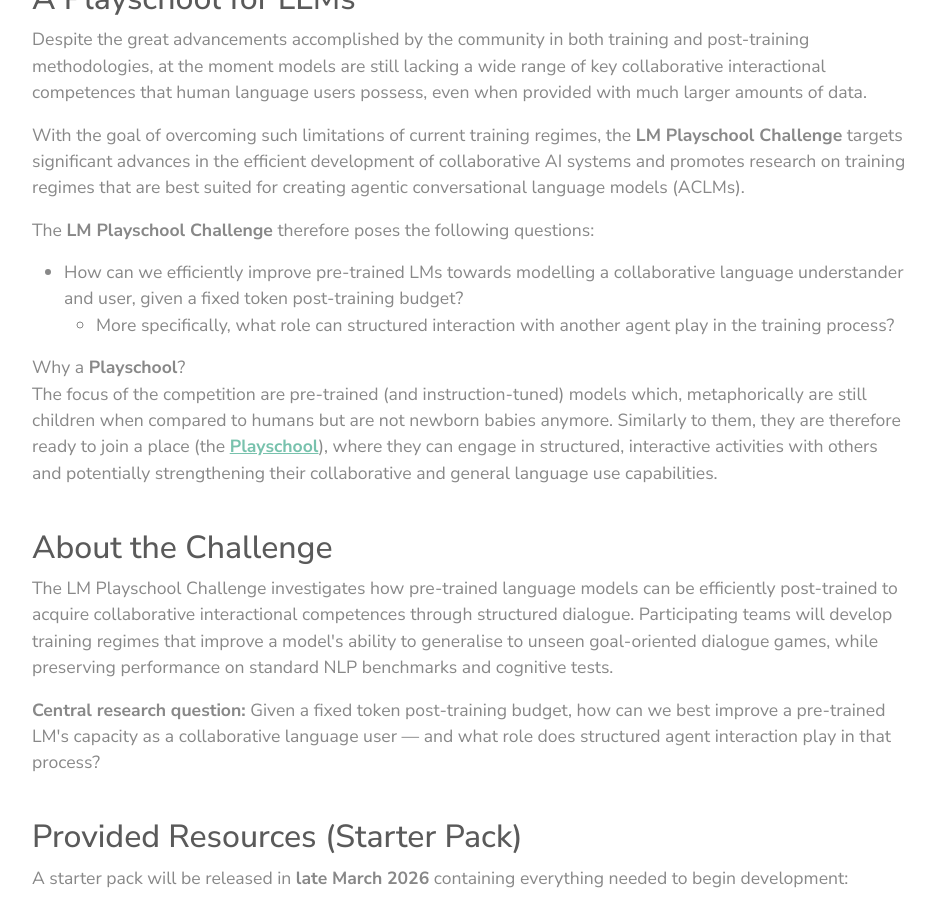
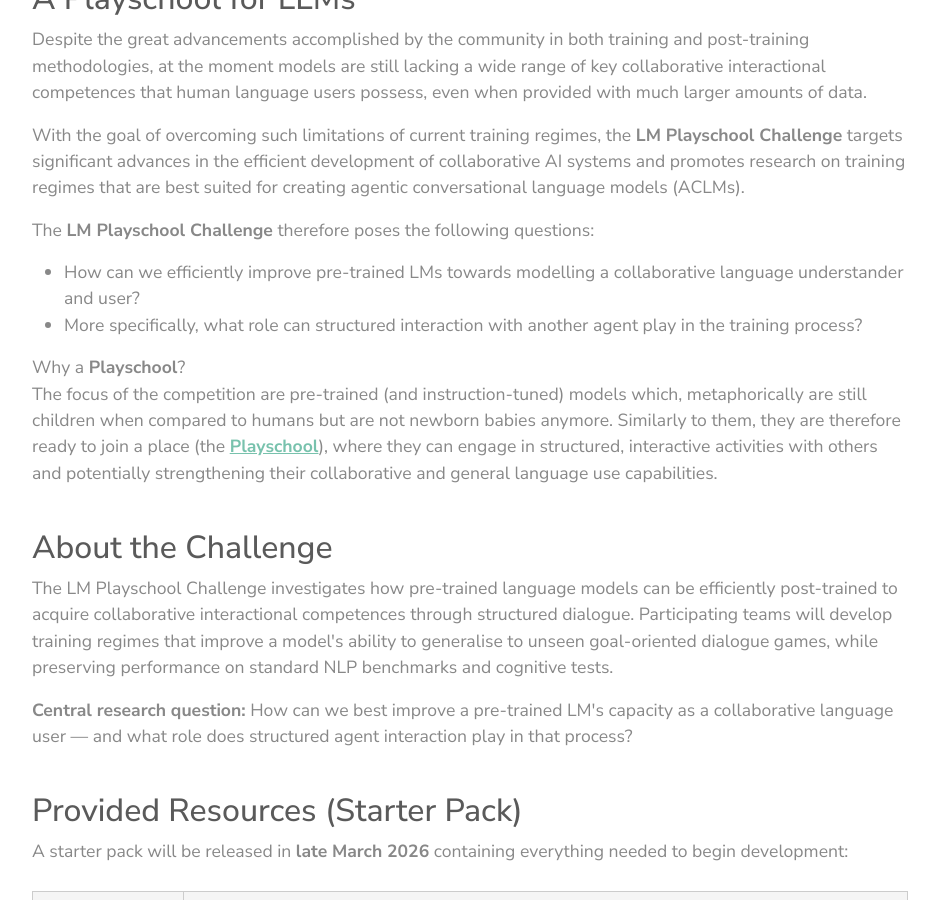
Before and after one commit to lm-playschool/lm-playschool.github.io, a Jekyll site: the page built from challenge.md, in a window 1280 px wide and 900 px high, scrolled down 345 px. Shown: the whole window, without its empty margins (170-1109 px from the left). Built offline with Jekyll 4.4.1, drawn with Linux system fonts in a browser that asks for light colours.

Commit message:
Refactor challenge questions

```diff
--- a/_layouts/challenge.html
+++ b/_layouts/challenge.html
@@ -19,10 +19,8 @@ layout: default
 
       <p>The <strong>LM Playschool Challenge</strong> therefore poses the following questions:</p>
       <ul>
-        <li>How can we efficiently improve pre-trained LMs towards modelling a collaborative language understander and user, given a fixed token post-training budget?
-          <ul>
-            <li>More specifically, what role can structured interaction with another agent play in the training process?</li>
-          </ul>
+        <li>How can we efficiently improve pre-trained LMs towards modelling a collaborative language understander and user?
+        <li>More specifically, what role can structured interaction with another agent play in the training process?</li>
         </li>
       </ul>
 
@@ -34,7 +32,7 @@ layout: default
 
       <p>The LM Playschool Challenge investigates how pre-trained language models can be efficiently post-trained to acquire collaborative interactional competences through structured dialogue. Participating teams will develop training regimes that improve a model's ability to generalise to unseen goal-oriented dialogue games, while preserving performance on standard NLP benchmarks and cognitive tests.</p>
 
-      <p><strong>Central research question:</strong> Given a fixed token post-training budget, how can we best improve a pre-trained LM's capacity as a collaborative language user — and what role does structured agent interaction play in that process?</p>
+      <p><strong>Central research question:</strong> How can we best improve a pre-trained LM's capacity as a collaborative language user — and what role does structured agent interaction play in that process?</p>
       <br>
 
       <h2>Provided Resources (Starter Pack)</h2>
```
